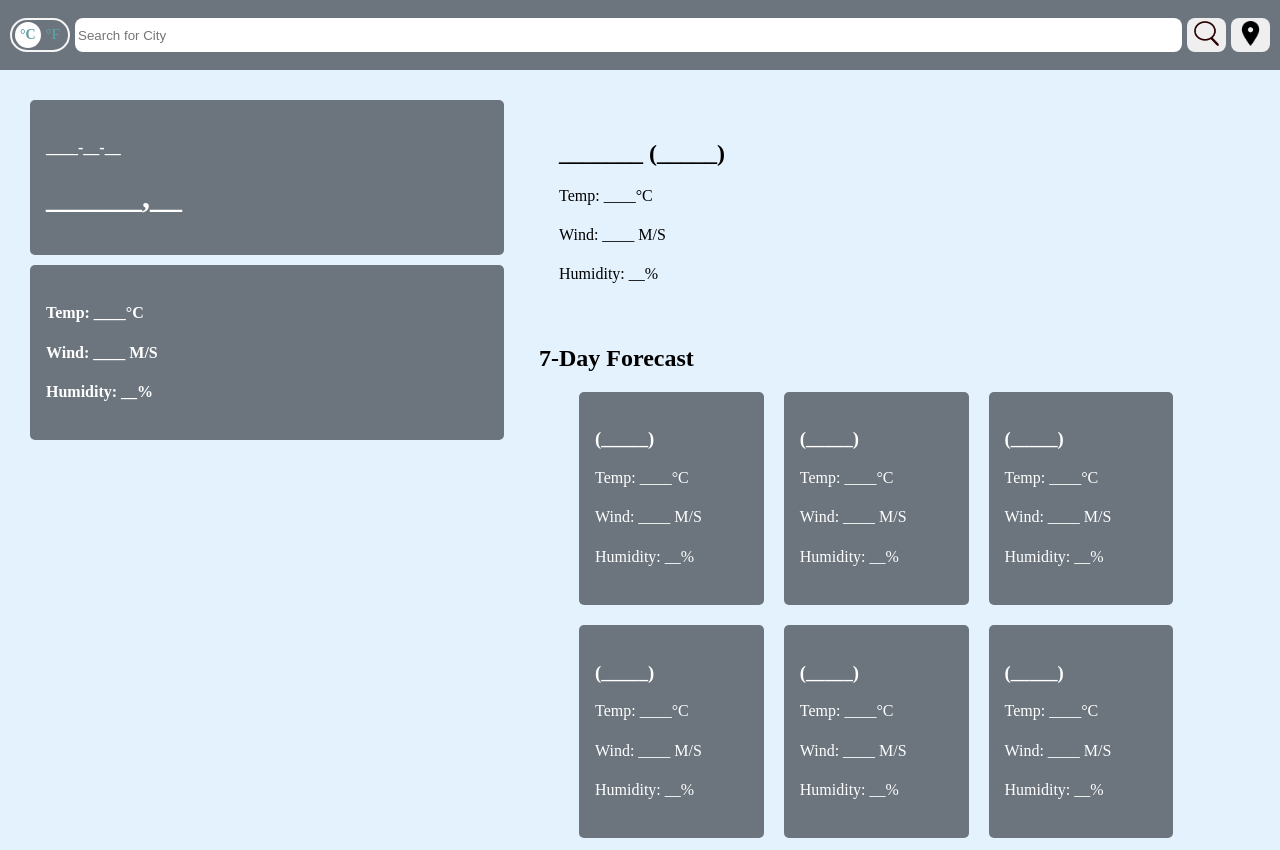
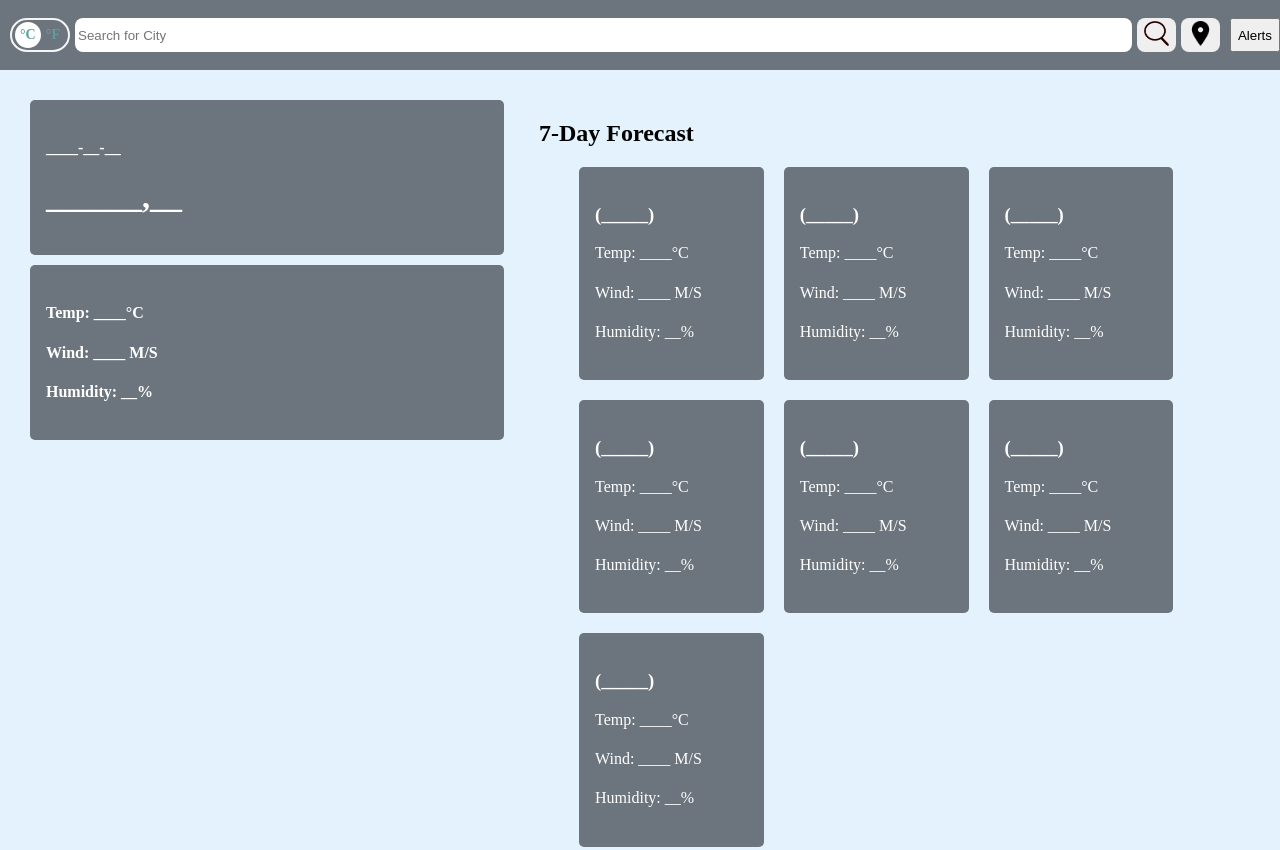
Before and after one commit to mcjimih/UMGC_Capstone, a website: page index.html in a window 1280 px wide. Shown: the top 850 px of the page. Drawn offline with Linux system fonts and the light colour scheme.

Commit message:
Update index.html
Added Alerts button to open alerts.html

```diff
--- a/index.html
+++ b/index.html
@@ -1,7 +1,7 @@
 <!--
 Matthew Hendrix/Andrew Wesley
 HTML Doc for Weather App Capstone
-CAO: 27 Nov 23
+CAO: 29 Nov 23
 
 Required info per OpenWeather needs to be visible on site
 ------------------------------
@@ -34,6 +34,7 @@ get image
             <button class="location-btn">
                 <img src="./Location_Icon.png" alt="Location Icon"/>
             </button>
+            <button class="alerts-btn">Alerts</button>
         </div>
 		<div class="container">
             <div class="left-column">
@@ -50,14 +51,6 @@ get image
                 </div>
             </div>
             <div class="weather-data">
-                <div class="current-weather">
-                    <div class="details">
-                        <h2>_______ (_____)</h2>
-                        <h4>Temp: ____°C</h4>
-                        <h4>Wind: ____ M/S</h4>
-                        <h4>Humidity: __%</h4>
-                    </div>
-                </div>
                 <div class="days-forecast">
                     <h2>7-Day Forecast</h2>
                     <ul class="weather-cards">
```
